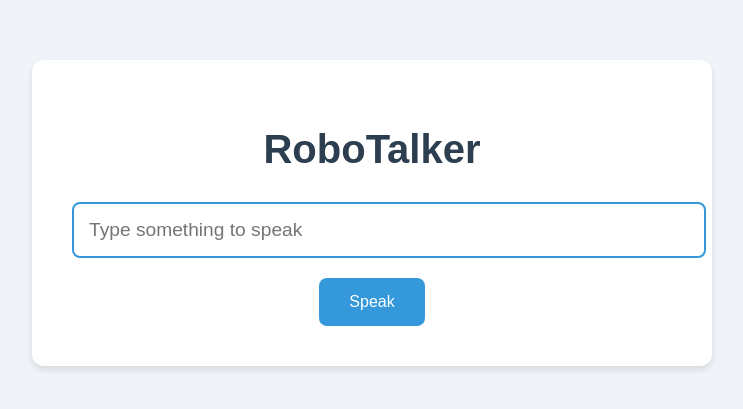
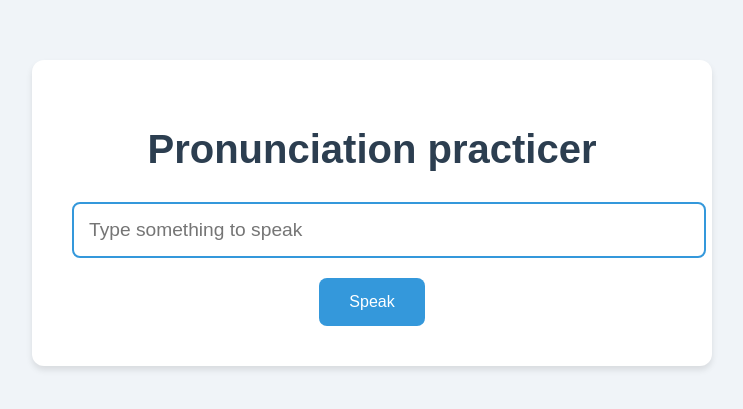
Before and after one commit to adrianyang2012/Name_practicer_thing, a plain HTML site: page index.html in a window 1280 px wide. Shown: the part 187-596 px from the top of the page, without its empty margins (268-1011 px from the left). Drawn offline with Linux system fonts and the light colour scheme.

Commit message:
Update index.html

```diff
--- a/index.html
+++ b/index.html
@@ -3,7 +3,7 @@
 <head>
     <meta charset="UTF-8">
     <meta name="viewport" content="width=device-width, initial-scale=1.0">
-    <title>RoboTalker - Text to Speech</title>
+    <title>Pronunciation practicer</title>
     <style>
         body {
             font-family: 'Arial', sans-serif;
@@ -59,7 +59,7 @@
 </head>
 <body>
     <div class="container">
-        <h1>RoboTalker</h1>
+        <h1>Pronunciation practicer</h1>
         <input type='text' id='thing' placeholder="Type something to speak">
         <button onclick="TalkingBot.speak();">Speak</button>
     </div>
```
